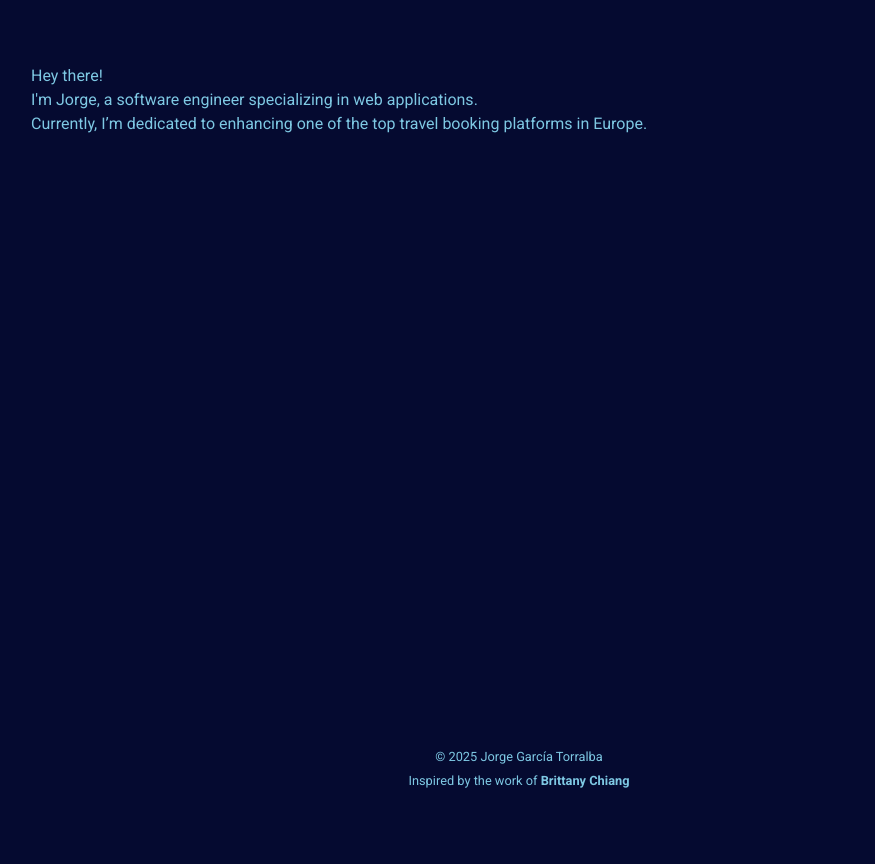
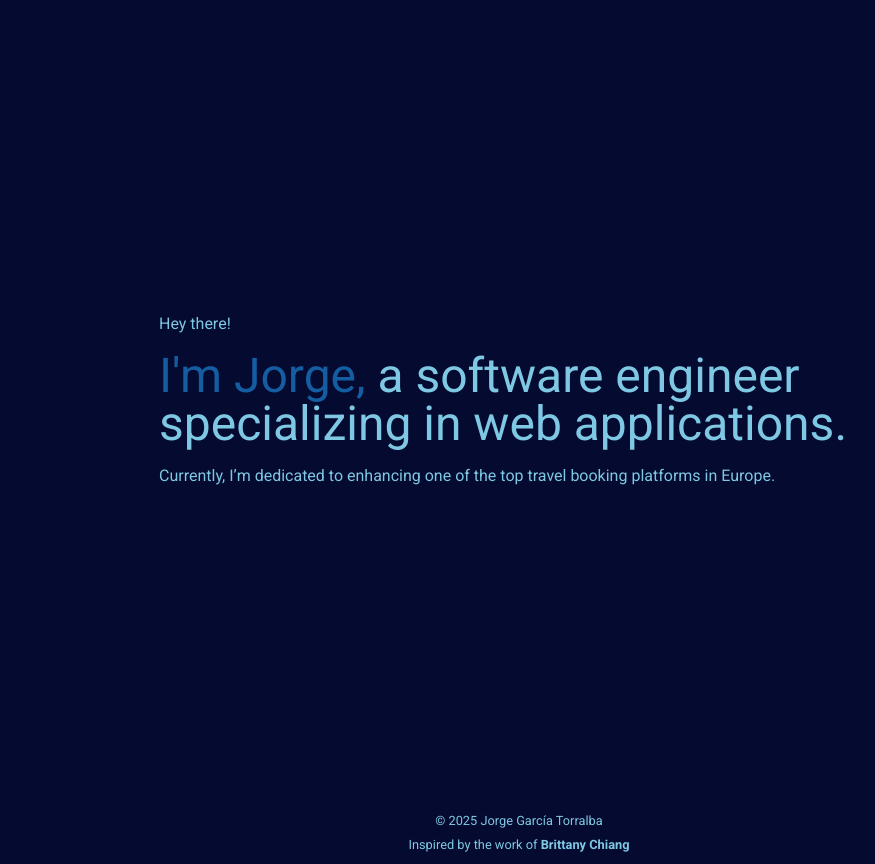
Before and after one commit to jgarciatorralba/presentation-portfolio-project, a Next.js app: page / in a window 1280 px wide. Shown: the whole page, without its empty margins (121-996 px from the left). Before the commit the page ends 800 px from the top, so only its background shows below. Built offline with nearby package versions, Linux system fonts and the light colour scheme.

Commit message:
style intro section

```diff
--- a/app/_components/intro.tsx
+++ b/app/_components/intro.tsx
@@ -3,9 +3,12 @@ import { ReactNode } from "react";
 export default function Intro(): ReactNode {
     return (
         <section>
-            <div className="p-12 lg:px-24 xl:px-32 2xl:px-64 lg:py-12 xl:py-16 2xl:py-32">
-                <p>Hey there!</p>
-                <p>I'm Jorge, a software engineer specializing in web applications.<br />Currently, I’m dedicated to enhancing one of the top travel booking platforms in Europe.</p>
+            <div className="h-screen flex items-center">
+                <div className="sm:px-12 md:px-24 lg:px-32 xl:px-64 py-12">
+                    <p className="mb-4">Hey there!</p>
+                    <p className="text-3xl sm:text-5xl mb-4"><span className="text-midnightBlue">I'm Jorge,</span> a software engineer specializing in web applications.</p>
+                    <p>Currently, I’m dedicated to enhancing one of the top travel booking platforms in Europe.</p>
+                </div>
             </div>
         </section>
     );
```
